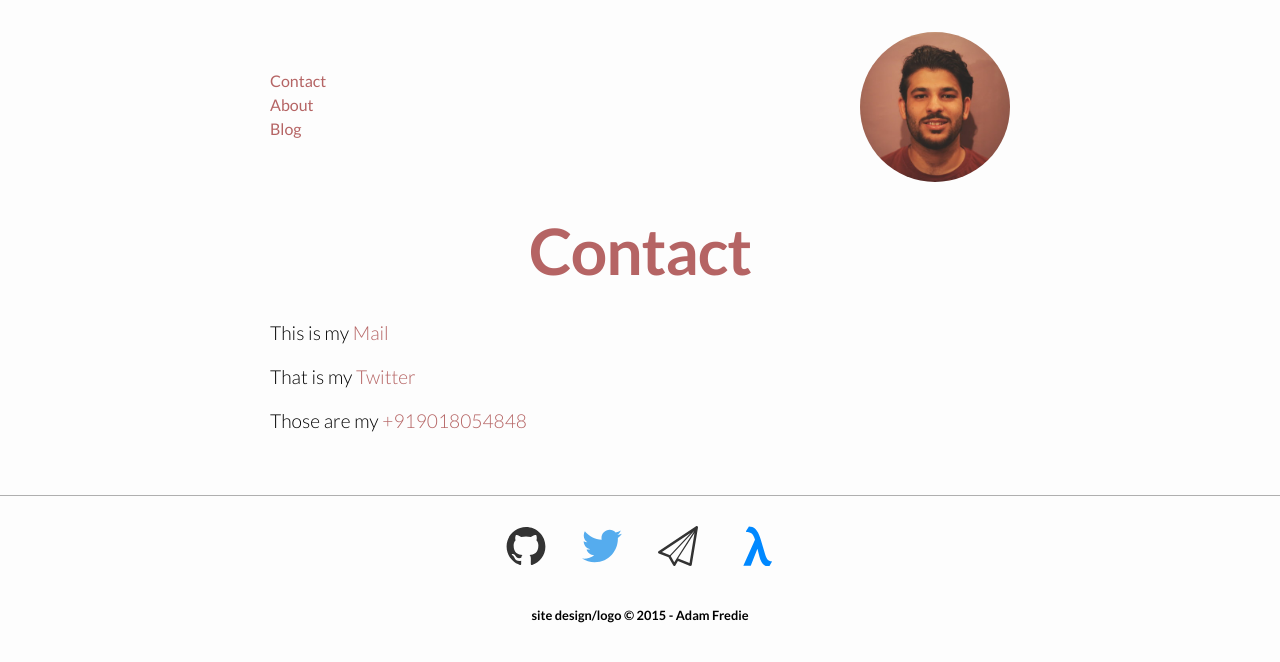
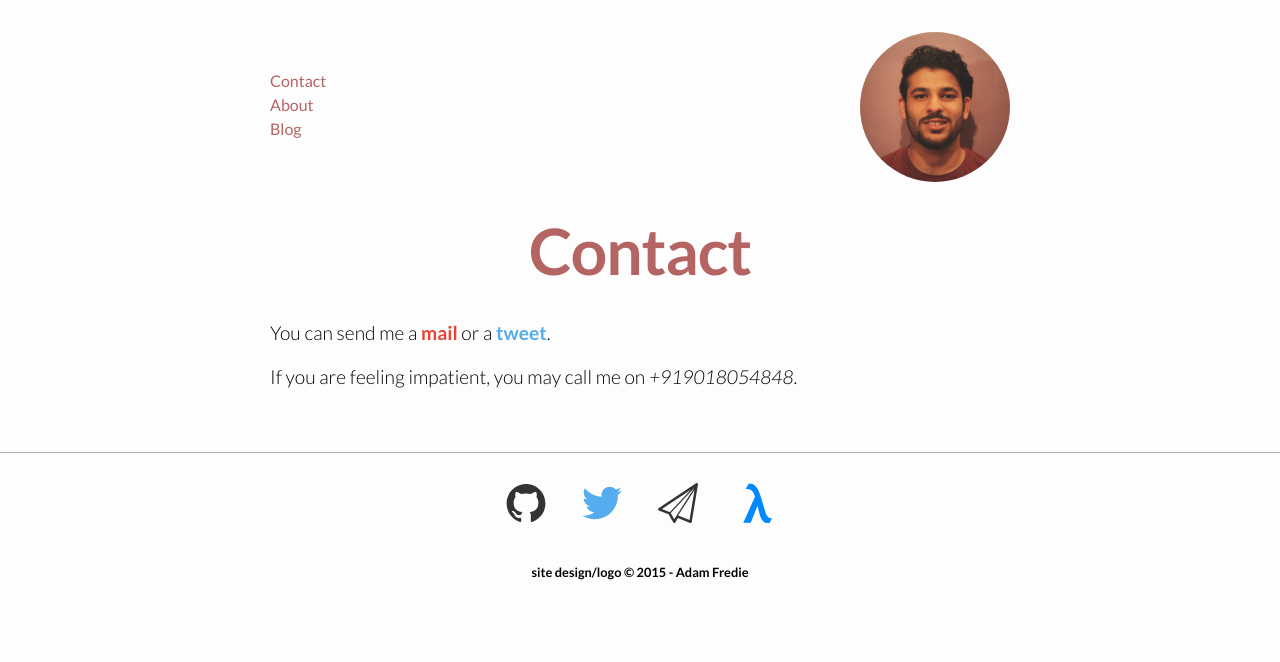
Before and after one commit to adamfredie/adamfredie.github.io, a Jekyll site: the page built from Contact/Contact.md, in a window 1280 px wide. Shown: the top 662 px of the page. Built offline with Jekyll 4.4.1, drawn with Linux system fonts in a browser that asks for light colours.

Commit message:
contact page tweak

```diff
--- a/Contact/Contact.md
+++ b/Contact/Contact.md
@@ -4,14 +4,12 @@ title: Contact
 permalink: /contact/
 ---
 
-This is my [Mail][email]
+You can send me a [<span style="color:#EA4335;">**mail**</span>][email] or a
+[<span style="color:#55acee;">**tweet**</span>][tweet].
 
-
-That is my [Twitter][twitter]
-
-
-Those are my [+919018054848][phone]
+If you are feeling impatient, you may call me on [<span style="color:black;">_+919018054848_</span>][phone].
 
 [email]: mailto:whackyapple@gmail.com
 [twitter]: https://www.twitter.com/adamfredie
+[tweet]:https://twitter.com/intent/tweet?original_referer=http%3A%2F%2Flocalhost%3A5000%2Fcontact%2F&ref_src=twsrc%5Etfw&related=AdamFredie&screen_name=AdamFredie&tw_p=tweetbutton
 [phone]: tel:+919018054848
```
Also changed, not shown: about.md (+2 -2 lines), 3 other files.
